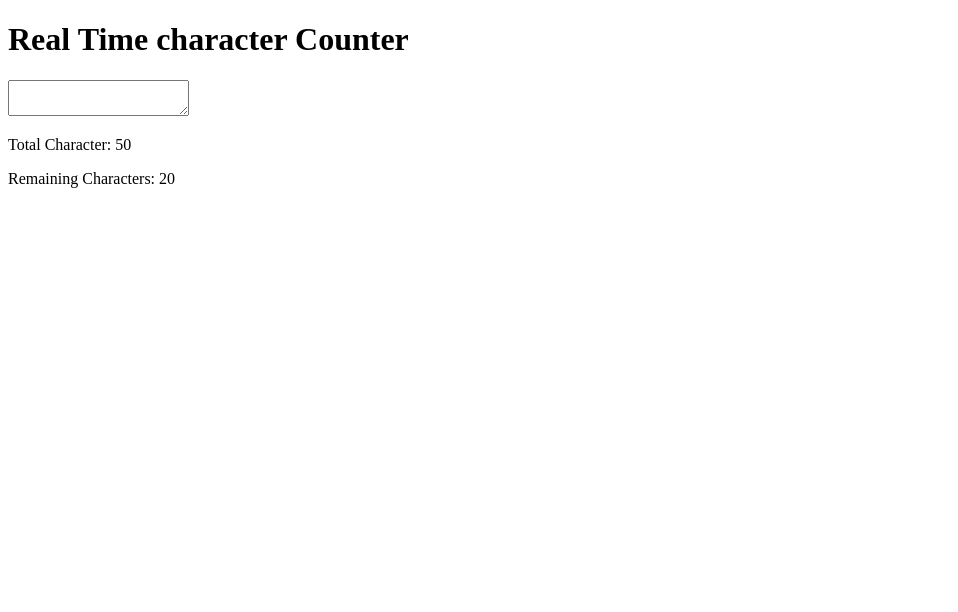
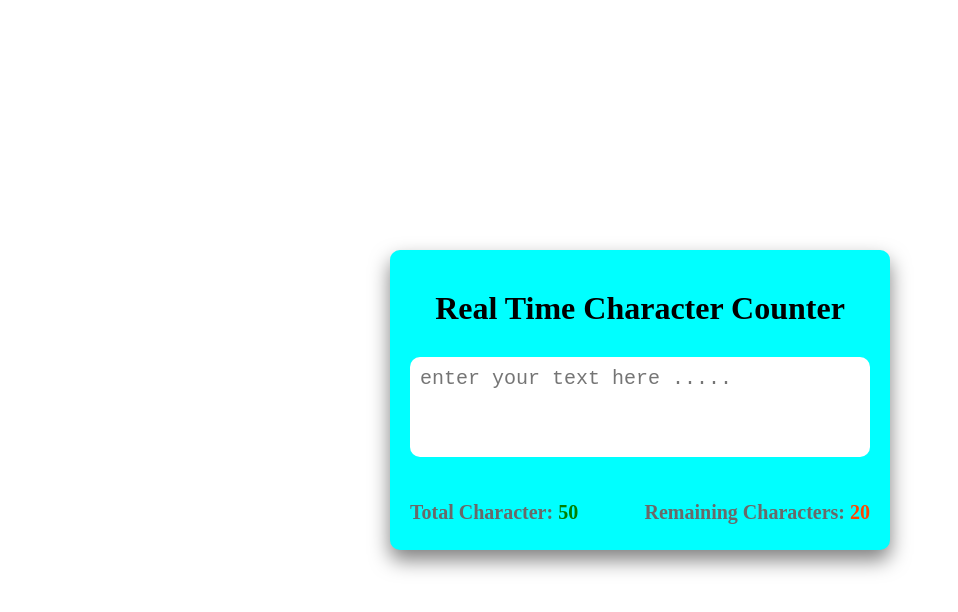
Before and after one commit to ehsanullah9/real-time-character-counter, a plain HTML site: page index.html in a window 1280 px wide. Shown: the whole page, without its empty margins (0-958 px from the left). Drawn offline with Linux system fonts and the light colour scheme.

Commit message:
style done

```diff
--- a/index.html
+++ b/index.html
@@ -4,17 +4,15 @@
     <meta charset="UTF-8">
     <meta name="viewport" content="width=device-width, initial-scale=1.0">
     <title>Document</title>
-    <link rel="stylesheet" href="">
+    <link rel="stylesheet" href="style.css">
 </head>
 <body>
     <div class="container">
-        <h1>Real Time character Counter</h1>
-        <textarea  id="textarea" maxlength="50">
-
-        </textarea>
+        <h1>Real Time Character Counter</h1>
+        <textarea  id="textarea" maxlength="50" class="textarea" placeholder="enter your text here ....."></textarea>
         <div class="counter-container">
-            <p>Total Character: <span>50</span></p>
-            <p>Remaining Characters: <span>20</span></p>
+            <p>Total Character: <span class="Tc">50</span></p>
+            <p>Remaining Characters: <span class="Rc">20</span></p>
         </div>
     </div>
 </body>
--- a/style.css
+++ b/style.css
@@ -0,0 +1,45 @@
+*{
+    margin: 0px;
+    padding: 0px;
+    box-sizing: border-box;
+}
+body{
+    height: 100vh;
+    display: flex;
+    justify-content: center;
+    align-items: center;
+}
+.container{
+    text-align: center;
+    width: 500px;
+    height: 300px;
+    background-color:aqua;
+    border-radius: 10px;
+    padding: 40px 20px;
+    box-shadow: 0px 10px 20px rgba(0, 0, 0, .5);
+}
+.textarea{
+    width: 100%;
+    resize: none;
+    height: 100px;
+    border-radius: 10px;
+    outline: none;
+    border: none;
+    padding: 10px;
+    font-size: 20px;
+    margin-top: 30px;
+}
+.counter-container{
+    display: flex;
+    justify-content: space-between;
+    margin-top: 40px;
+    font-size: 20px;
+    font-weight: bold;
+    color: dimgray;
+}
+.Rc{
+    color: orangered;
+}
+.Tc{
+    color: green
+}
```
